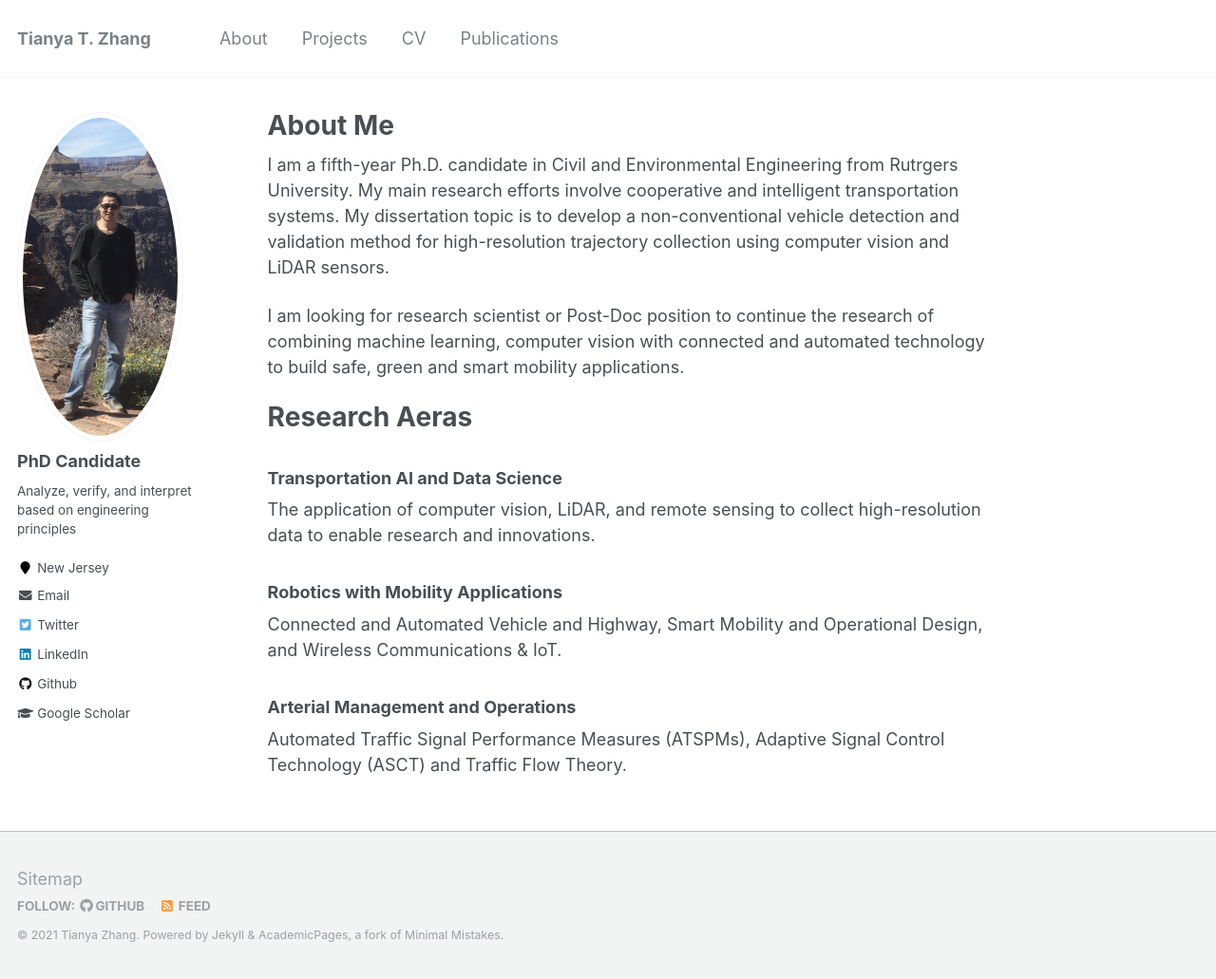
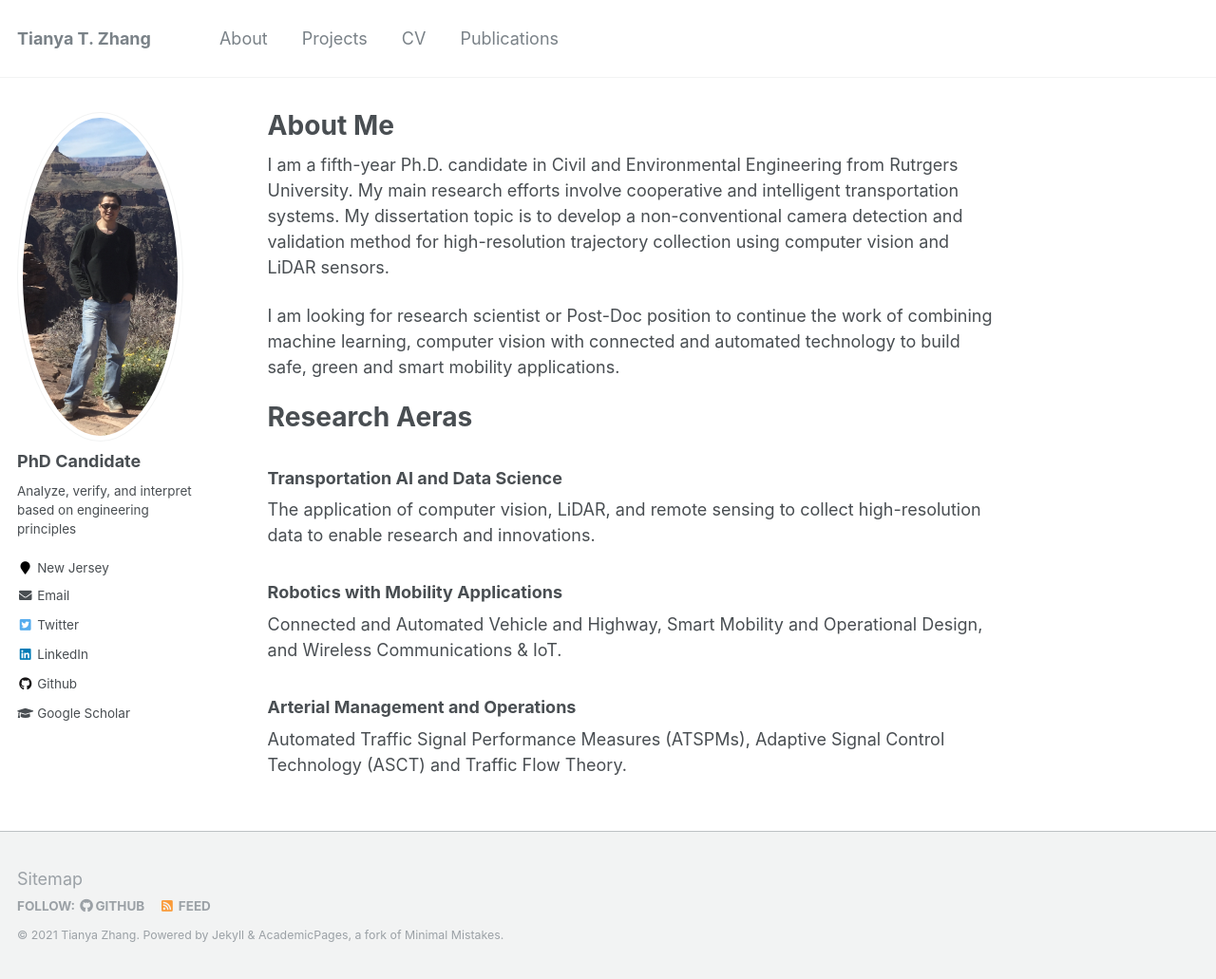
Before and after one commit to TeRyZh/Website, a Jekyll site: the page built from _pages/about.md, in a window 1280 px wide and 1031 px high. Shown: the whole window at 95% size. Built offline with Jekyll 4.4.1, drawn with Linux system fonts in a browser that asks for light colours.

Commit message:
Update about.md

```diff
--- a/_pages/about.md
+++ b/_pages/about.md
@@ -8,9 +8,9 @@ redirect_from:
   - /about.html
 ---
 
-I am a fifth-year Ph.D. candidate in Civil and Environmental Engineering from Rutrgers University. My main research efforts involve cooperative and intelligent transportation systems. My dissertation topic is to develop a non-conventional vehicle detection and validation method for high-resolution trajectory collection using computer vision and LiDAR sensors.
+I am a fifth-year Ph.D. candidate in Civil and Environmental Engineering from Rutrgers University. My main research efforts involve cooperative and intelligent transportation systems. My dissertation topic is to develop a non-conventional camera detection and validation method for high-resolution trajectory collection using computer vision and LiDAR sensors.
 
-I am looking for research scientist or Post-Doc position to continue the research of combining machine learning, computer vision with connected and automated technology to build safe, green and smart mobility applications.
+I am looking for research scientist or Post-Doc position to continue the work of combining machine learning, computer vision with connected and automated technology to build safe, green and smart mobility applications.
 
 Research Aeras
 ======
```
